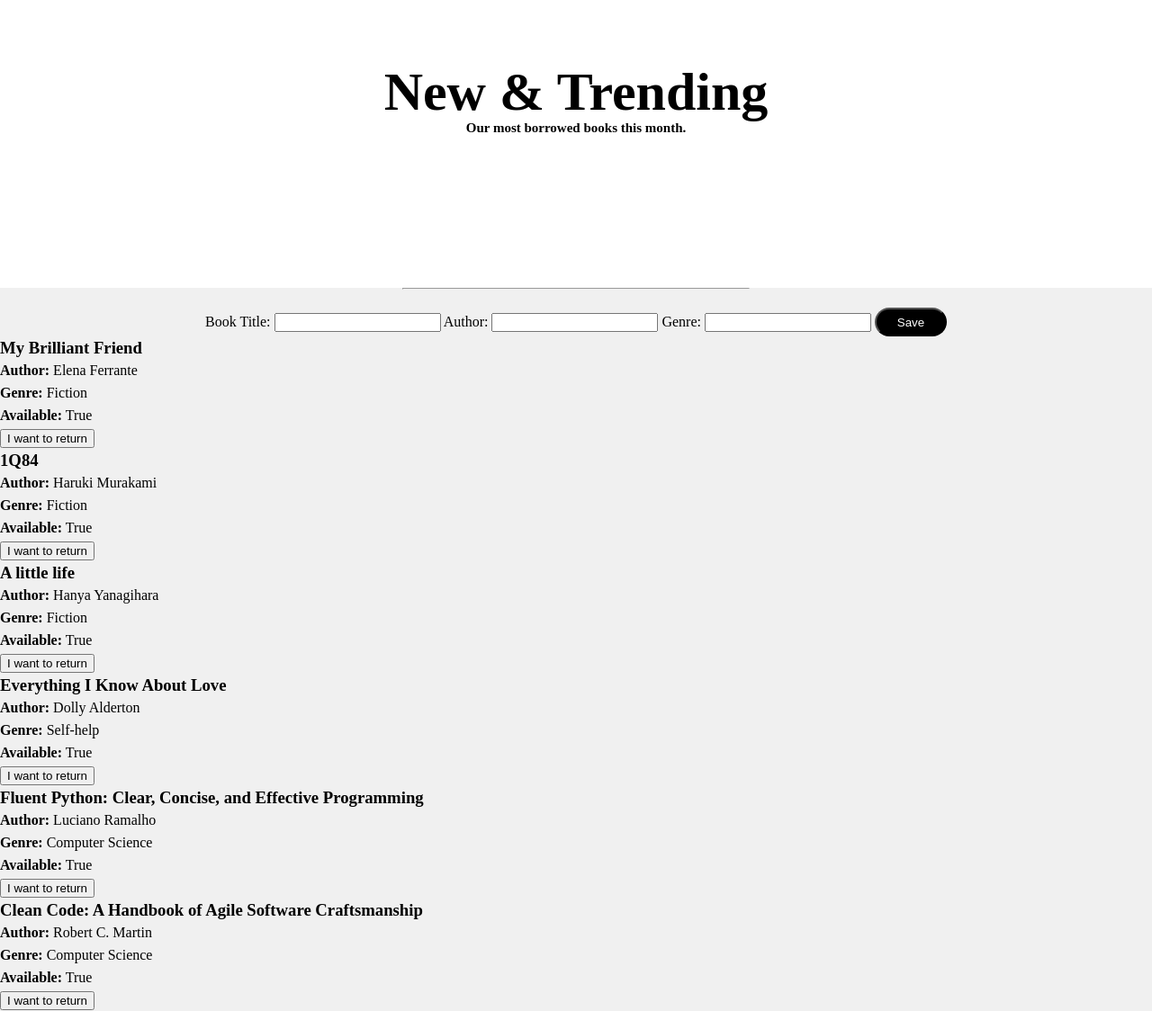
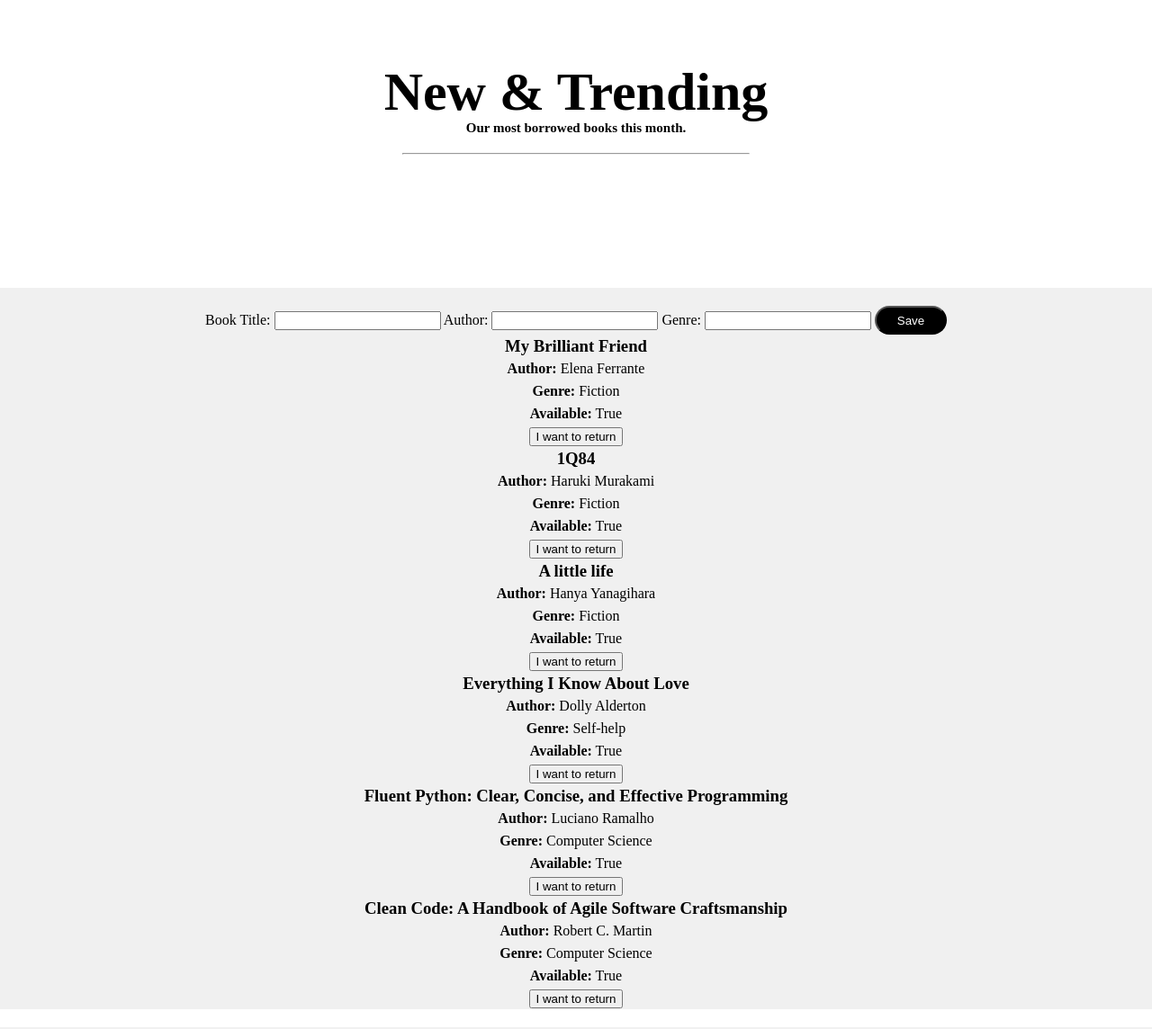
Before and after one commit to xiaowuuu/week3_weekend_hw, a Flask app: page /books in a window 1280 px wide. Shown: the part 37-1181 px from the top of the page at 90% size. Run offline with Flask 3, Linux system fonts and the light colour scheme.

Commit message:
edit css

```diff
--- a/static/style.css
+++ b/static/style.css
@@ -43,12 +43,13 @@ html {
 
 .subtitle_text {
     font-size: 15px;
-    margin:15px 0 60px 0;
+    margin:15px 0 15px 0;
 }
 
 hr {
     width: 30%;
-    margin: auto;
+    margin:auto;
+
 }
 
 /* form in the center */
@@ -65,3 +66,8 @@ hr {
     width: 5rem;
     height: 2rem;
 }
+
+.container {
+    display: block;
+    text-align: center;
+}
--- a/templates/index.jinja
+++ b/templates/index.jinja
@@ -3,8 +3,9 @@
     {# new & trending #}
     <h1 class="hero__title_text">{{ title }}</h1>
     <h3 class="subtitle_text">Our most borrowed books this month.</h3>
+    <hr>
     </div>
-    <hr>
+
     <section class="form">
     <div class="form_container"></div>
     <form action="/books" method="POST">
```
